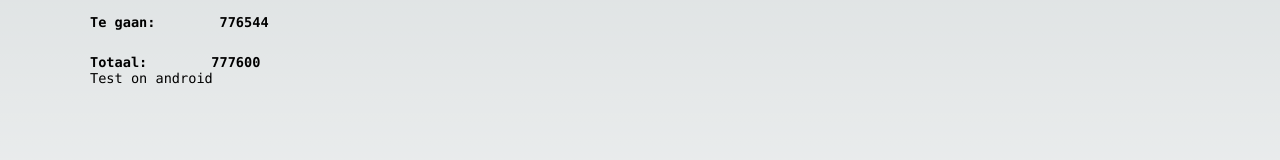
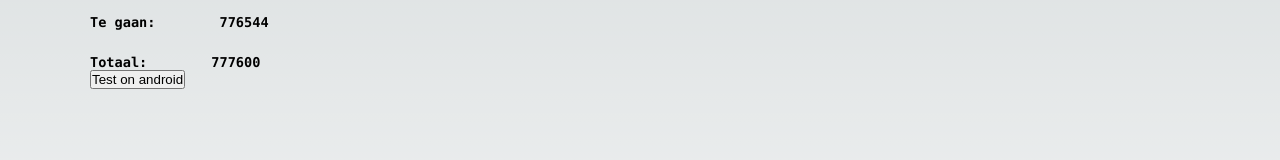
Before and after one commit to JeroenDerks/777600, a Next.js app: page / in a window 1280 px wide. Shown: the part 209-369 px from the top of the page. Built offline with nearby package versions, Linux system fonts and the light colour scheme.

Commit message:
feat: replace link with button

```diff
--- a/src/app/page.tsx
+++ b/src/app/page.tsx
@@ -33,9 +33,14 @@ export default function Home() {
             <h4>777600</h4>
           </div>
 
-          <a href="intent:///registration/cd9f6330-4bbf-42d1-8190-76c3f791dc59#intent;scheme=com.keesing.documentchecker.dev;package=com.keesing.documentchecker.dev;s.browser_fallback_url=/registration/cd9f6330-4bbf-42d1-8190-76c3f791dc59;end">
+          <button
+            onClick={() => {
+              window.location.href =
+                "intent:///registration/cd9f6330-4bbf-42d1-8190-76c3f791dc59#intent;scheme=com.keesing.documentchecker.dev;package=com.keesing.documentchecker.dev;s.browser_fallback_url=/registration/cd9f6330-4bbf-42d1-8190-76c3f791dc59;end";
+            }}
+          >
             Test on android
-          </a>
+          </button>
         </div>
       </div>
     </main>
```
